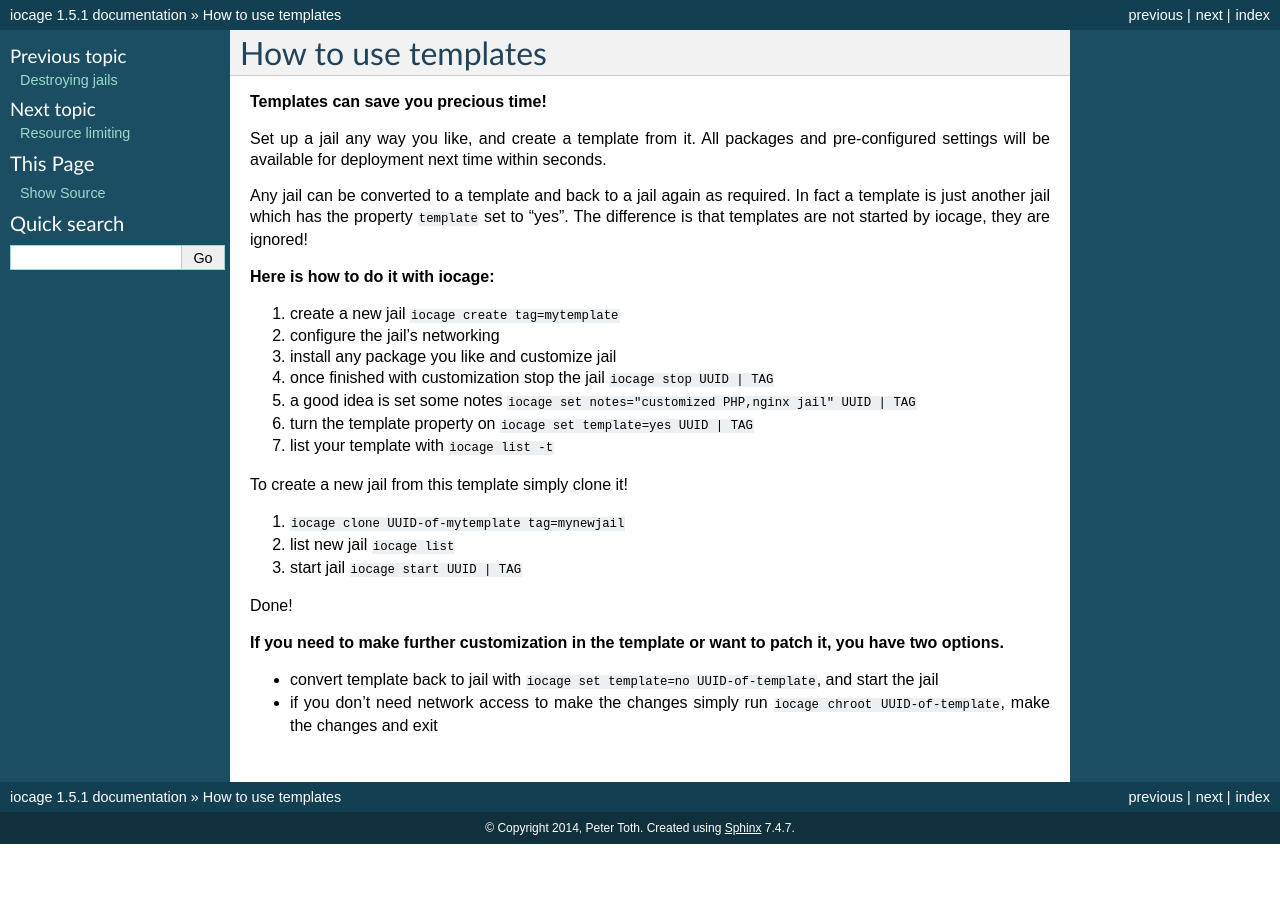
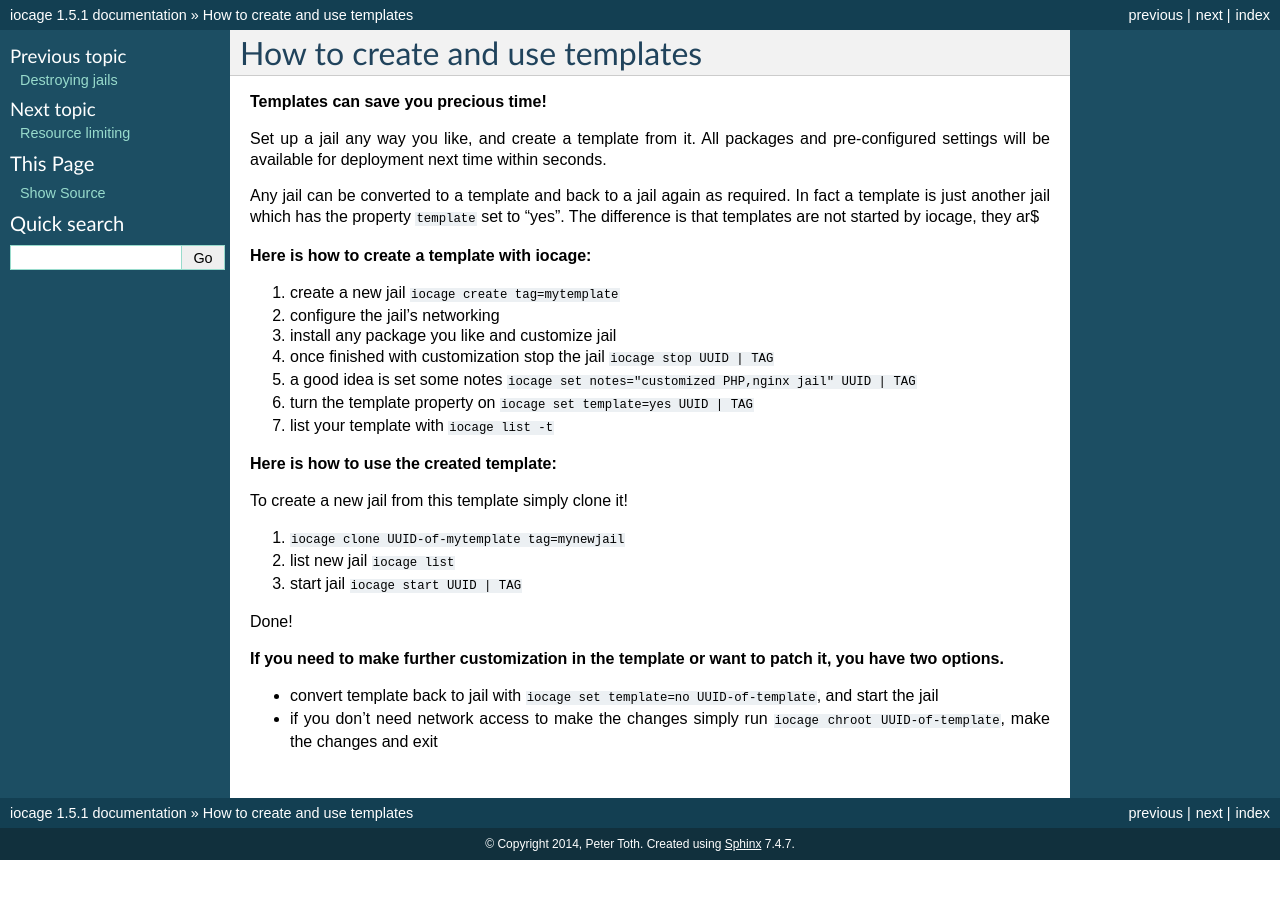
Before and after one commit to iocage/iocage_legacy, a Sphinx documentation site: the page built from doc/source/templates.rst, in a window 1280 px wide. Built offline with Sphinx 7.4.7, drawn with Linux system fonts in a browser that asks for light colours.

Commit message:
Fix docs - contributed by Zenny

```diff
--- a/doc/source/templates.rst
+++ b/doc/source/templates.rst
@@ -1,13 +1,13 @@
-How to use templates
-====================
+How to create and use templates
+===============================
 
 **Templates can save you precious time!**
 
 Set up a jail any way you like, and create a template from it. All packages and pre-configured settings will be available for deployment next time within seconds.
 
-Any jail can be converted to a template and back to a jail again as required. In fact a template is just another jail which has the property ``template`` set to "yes". The difference is that templates are not started by iocage, they are ignored!
+Any jail can be converted to a template and back to a jail again as required. In fact a template is just another jail which has the property ``template`` set to "yes". The difference is that templates are not started by iocage, they ar$
 
-**Here is how to do it with iocage:**
+**Here is how to create a template with iocage:**
 
 1. create a new jail ``iocage create tag=mytemplate``
 2. configure the jail's networking
@@ -16,6 +16,8 @@ Any jail can be converted to a template and back to a jail again as required. In
 5. a good idea is set some notes ``iocage set notes="customized PHP,nginx jail" UUID | TAG``
 6. turn the template property on ``iocage set template=yes UUID | TAG``
 7. list your template with ``iocage list -t``
+
+**Here is how to use the created template:**
 
 To create a new jail from this template simply clone it!
 
```
Also changed, not shown: doc/source/real-world.rst (+7 -7 lines).
